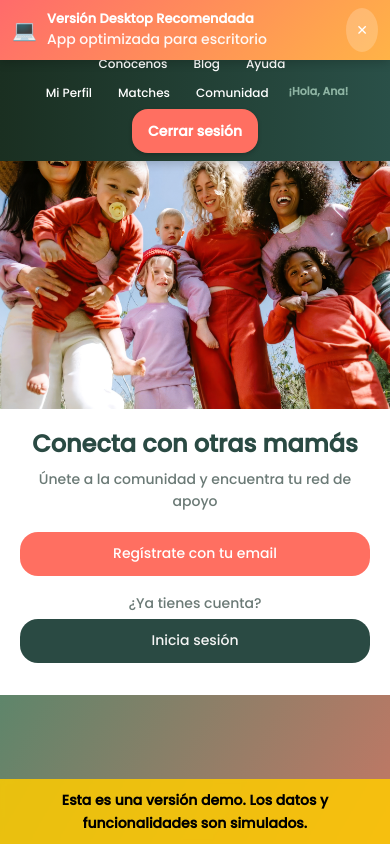
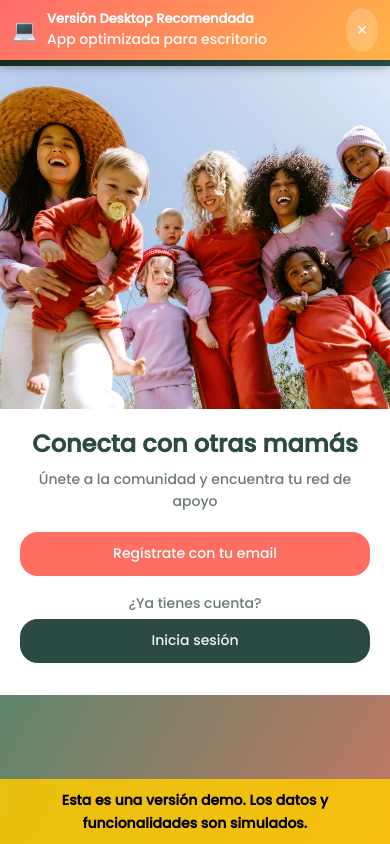
Before and after one commit to Imleiva/mommatch_demo, a React (Create React App) app in the folder frontend/: page / in a window 390 px wide. Shown: the top 844 px of the page. Built offline with nearby package versions, Linux system fonts and the light colour scheme.

Commit message:
feat: add hamburger menu for mobile navigation

```diff
--- a/frontend/src/components/Header.css
+++ b/frontend/src/components/Header.css
@@ -21,7 +21,32 @@
 .mommatch-header__top-row {
   display: flex;
   align-items: center;
+  justify-content: space-between;
   flex-shrink: 0;
+  width: 100%;
+}
+
+/* Botón hamburguesa - oculto en desktop */
+.mommatch-header__hamburger {
+  display: none;
+  flex-direction: column;
+  justify-content: space-between;
+  width: 30px;
+  height: 24px;
+  background: transparent;
+  border: none;
+  cursor: pointer;
+  padding: 0;
+  z-index: 1001;
+}
+
+.mommatch-header__hamburger span {
+  display: block;
+  width: 100%;
+  height: 3px;
+  background-color: var(--color-secondary);
+  border-radius: 2px;
+  transition: all 0.3s ease;
 }
 
 /* Contenedor del logo y nombre de la app */
@@ -256,10 +281,28 @@
     font-size: 16px;
   }
 
+  /* Mostrar botón hamburguesa en mobile */
+  .mommatch-header__hamburger {
+    display: flex;
+  }
+
+  /* Ocultar menú por defecto en mobile */
   .mommatch-header__nav-menu {
+    display: none;
+    position: absolute;
+    top: 70px;
+    left: 0;
     width: 100%;
+    background: linear-gradient(90deg, #1a2f21 0%, #2a5048 100%);
     flex-direction: column;
     gap: 6px;
+    padding: 20px;
+    box-shadow: 0 4px 10px rgba(0, 0, 0, 0.3);
+  }
+
+  /* Mostrar menú cuando está abierto */
+  .mommatch-header__nav-menu--open {
+    display: flex;
   }
 
   .mommatch-header__nav-menu > ul {
--- a/frontend/src/components/Header.js
+++ b/frontend/src/components/Header.js
@@ -1,4 +1,4 @@
-import React from "react";
+import React, { useState } from "react";
 import { Link, useLocation } from "react-router-dom";
 import { useAuth } from "../context/AuthContext";
 import "./Header.css";
@@ -17,11 +17,20 @@ import "./Header.css";
 function Header() {
   const { user, logout } = useAuth();
   const location = useLocation();
+  const [menuOpen, setMenuOpen] = useState(false);
 
   // Ocultar el header en rutas de administración
   if (location.pathname.startsWith("/admin")) {
     return null;
   }
+
+  const toggleMenu = () => {
+    setMenuOpen(!menuOpen);
+  };
+
+  const closeMenu = () => {
+    setMenuOpen(false);
+  };
 
   return (
     <header className="mommatch-header">
@@ -36,22 +45,32 @@ function Header() {
             <h1 className="mommatch-header__app-name">MomMatch</h1>
           </Link>
         </div>
+
+        <button
+          className="mommatch-header__hamburger"
+          onClick={toggleMenu}
+          aria-label="Menú"
+        >
+          <span></span>
+          <span></span>
+          <span></span>
+        </button>
       </div>
 
-      <nav className="mommatch-header__nav-menu">
+      <nav className={`mommatch-header__nav-menu ${menuOpen ? 'mommatch-header__nav-menu--open' : ''}`}>
         <ul>
           <li>
-            <Link to="/conocenos" className="mommatch-header__nav-link">
+            <Link to="/conocenos" className="mommatch-header__nav-link" onClick={closeMenu}>
               Conócenos
             </Link>
           </li>
           <li>
-            <Link to="/blog" className="mommatch-header__nav-link">
+            <Link to="/blog" className="mommatch-header__nav-link" onClick={closeMenu}>
               Blog
             </Link>
           </li>
           <li>
-            <Link to="/ayuda" className="mommatch-header__nav-link">
+            <Link to="/ayuda" className="mommatch-header__nav-link" onClick={closeMenu}>
               Ayuda
             </Link>
           </li>
@@ -61,17 +80,17 @@ function Header() {
           <div className="mommatch-header__auth-links">
             <ul>
               <li>
-                <Link to="/perfil" className="mommatch-header__nav-link">
+                <Link to="/perfil" className="mommatch-header__nav-link" onClick={closeMenu}>
                   Mi Perfil
                 </Link>
               </li>
               <li>
-                <Link to="/matches" className="mommatch-header__nav-link">
+                <Link to="/matches" className="mommatch-header__nav-link" onClick={closeMenu}>
                   Matches
                 </Link>
               </li>
               <li>
-                <Link to="/comunidad" className="mommatch-header__nav-link">
+                <Link to="/comunidad" className="mommatch-header__nav-link" onClick={closeMenu}>
                   Comunidad
                 </Link>
               </li>
@@ -79,16 +98,16 @@ function Header() {
             <span className="mommatch-header__welcome-message">
               ¡Hola, {user.name}!
             </span>
-            <button onClick={logout} className="mommatch-header__logout-button">
+            <button onClick={() => { logout(); closeMenu(); }} className="mommatch-header__logout-button">
               Cerrar sesión
             </button>
           </div>
         ) : (
           <div className="mommatch-header__auth-links">
-            <Link to="/login" className="mommatch-header__login-link">
+            <Link to="/login" className="mommatch-header__login-link" onClick={closeMenu}>
               Iniciar sesión
             </Link>
-            <Link to="/register" className="mommatch-header__register-link">
+            <Link to="/register" className="mommatch-header__register-link" onClick={closeMenu}>
               Registrarse
             </Link>
           </div>
```
